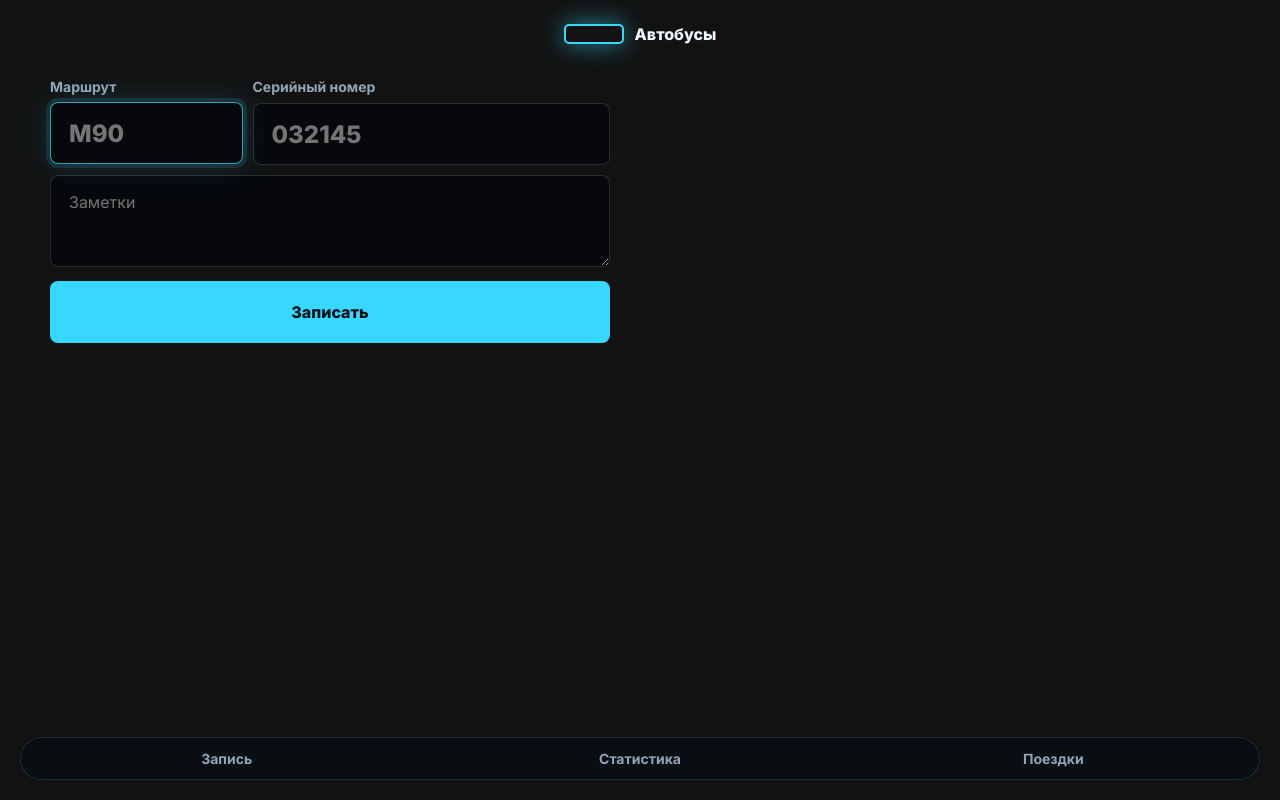
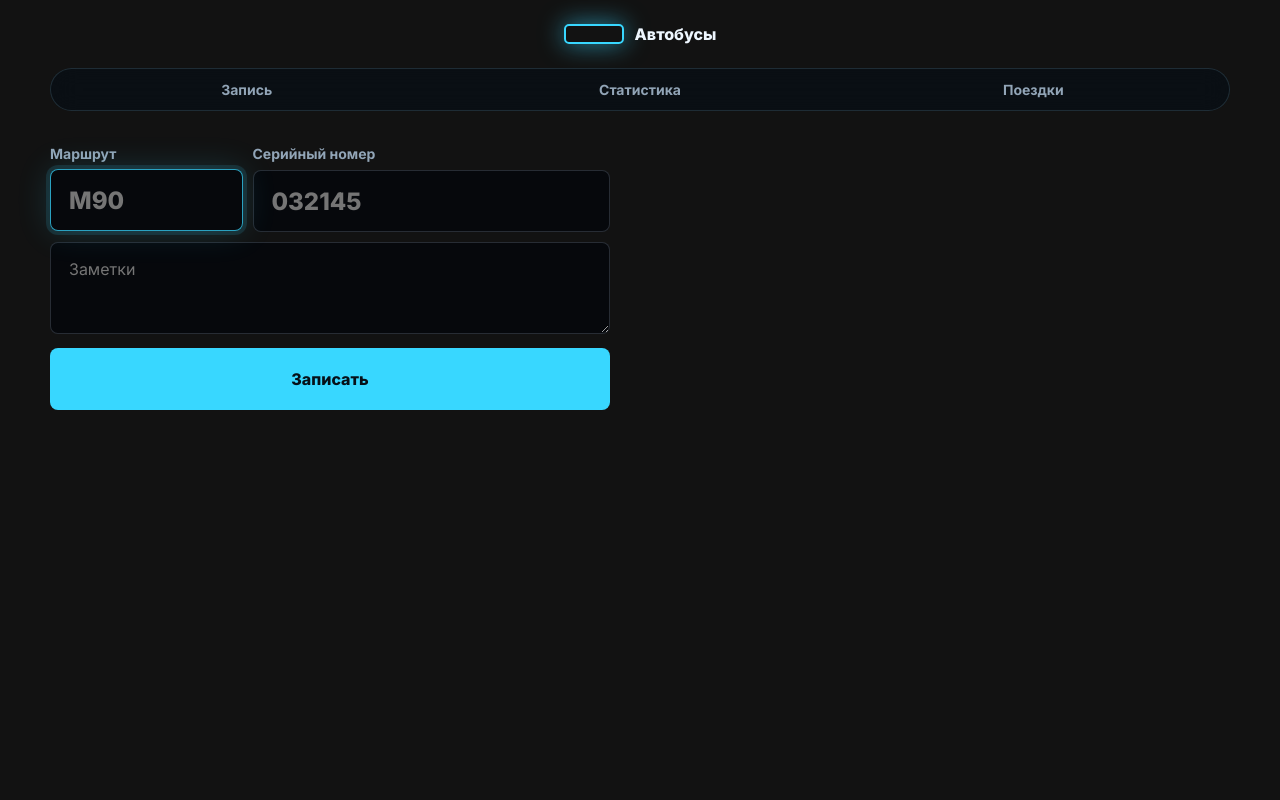
Before and after one commit to eledays/buses, a Flask app: template templates/index.html in a window 1280 px wide. Run offline with Flask 3, Linux system fonts and the light colour scheme; the template is opened without the code that fills it, so the values that code supplies are empty; the visitor is signed in with stand-in values (Sample User, id 1).

Commit message:
style: nav to top

```diff
--- a/static/root.css
+++ b/static/root.css
@@ -32,7 +32,6 @@ body {
     BlinkMacSystemFont,
     "Segoe UI",
     sans-serif;
-  padding-bottom: 80px;
 }
 
 a {
--- a/static/styles.css
+++ b/static/styles.css
@@ -50,10 +50,6 @@ body.page-glow::after {
 }
 
 .nav {
-  position: fixed;
-  bottom: 20px;
-  left: 20px;
-  width: calc(100vw - 40px);
   gap: 8px;
   padding: 3px;
   border: 1px solid var(--line);
```
